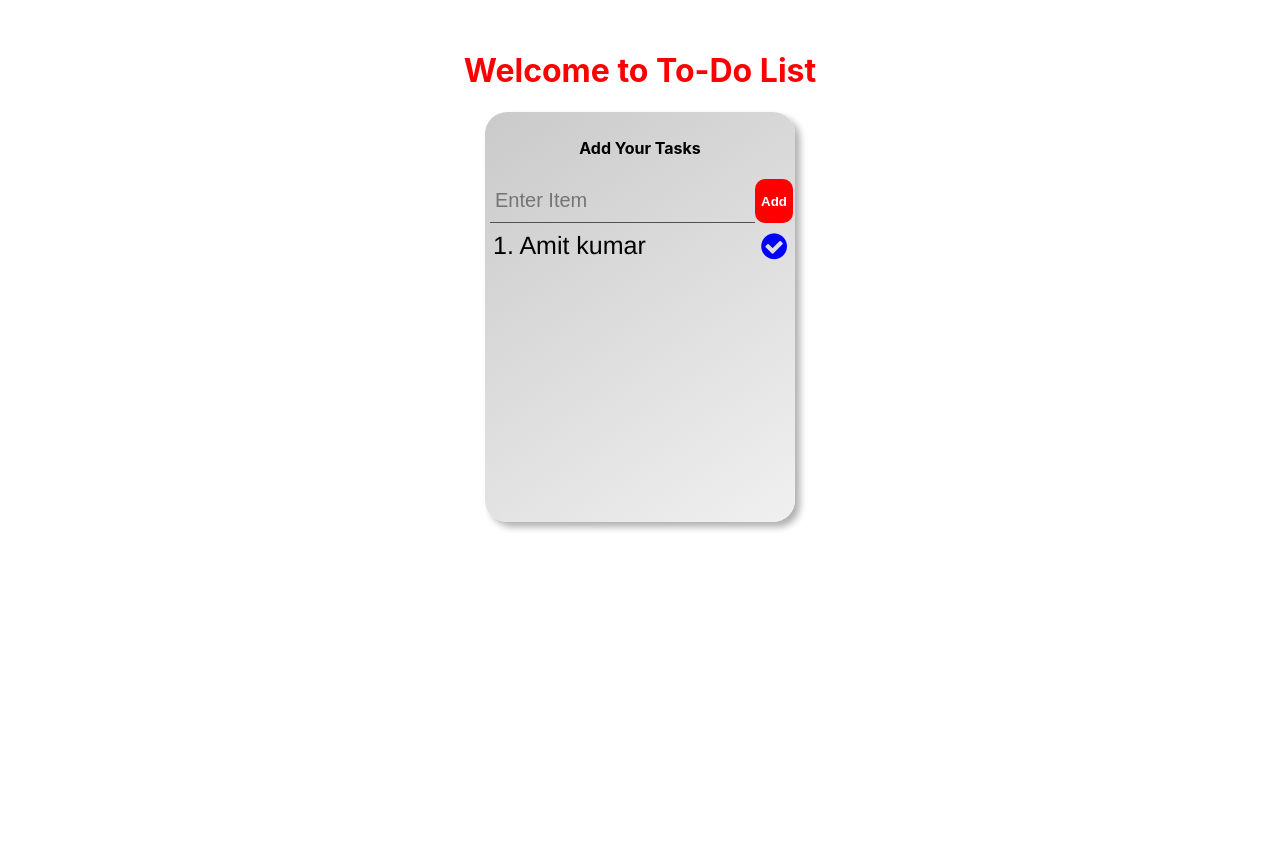
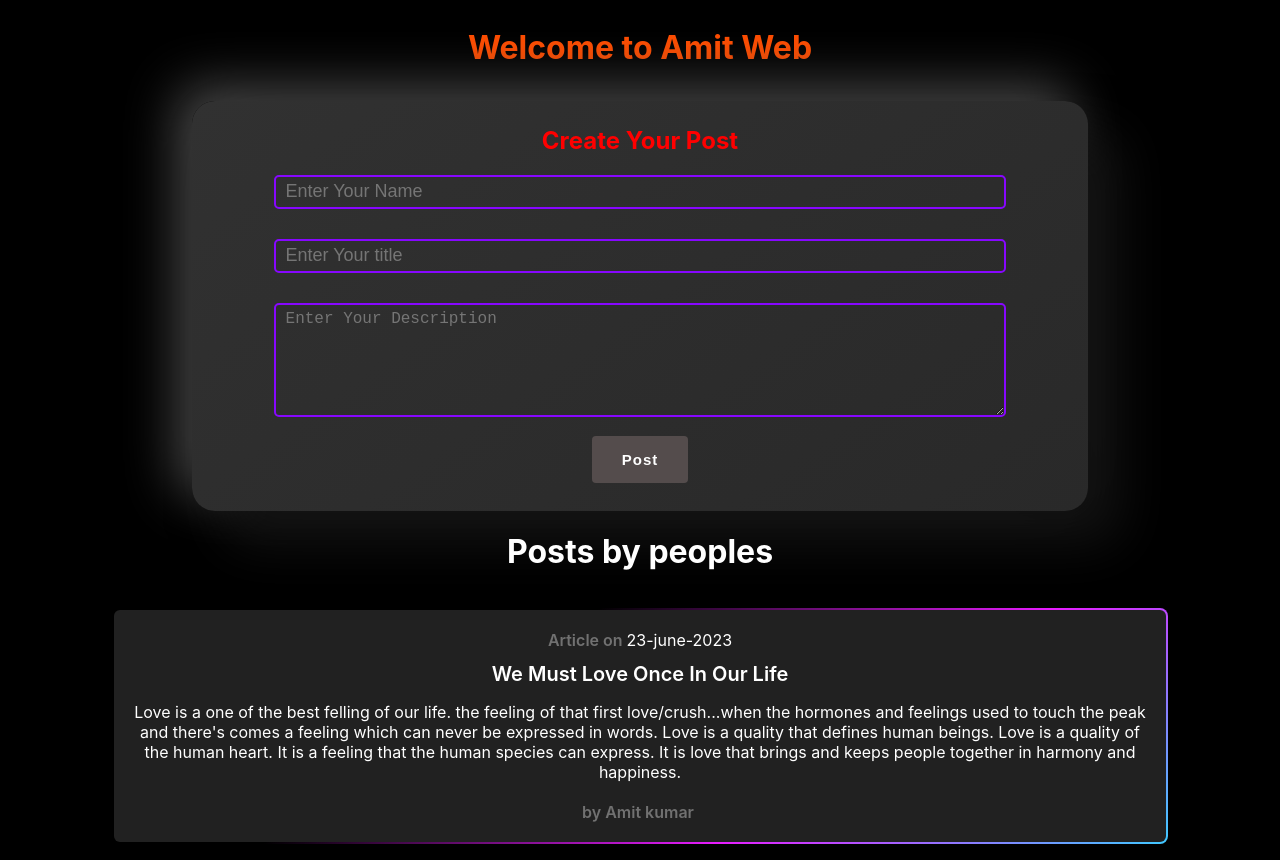
Before and after one commit to Amitkumar458/Share-Your-Thoughts, a React (Create React App) app: page / in a window 1280 px wide. Built offline with nearby package versions, Linux system fonts and the light colour scheme.

Commit message:
added posts feature

```diff
--- a/src/App.css
+++ b/src/App.css
@@ -32,7 +32,124 @@
   from {
     transform: rotate(0deg);
   }
+
   to {
     transform: rotate(360deg);
   }
 }
+
+.box {
+  border-radius: 23px;
+  background: linear-gradient(145deg, #313131, #292929);
+  box-shadow: 33px 33px 52px #121212,
+    -15px -15px 52px #4a4a4a;
+  margin-top: 12px;
+  width: 70%;
+}
+
+.btn2 {
+  color: #8707ff;
+  border: 2px solid #8707ff;
+  border-radius: 5px;
+  padding: 5px 10px;
+  width: 80%;
+  height: 20px;
+  margin-bottom: 30px;
+  color: white;
+  font-size: large;
+  background: transparent;
+ }
+
+ .btn2:active {
+  box-shadow: 2px 2px 15px #8707ff inset;
+ }
+
+.btn3 {
+  color: #8707ff;
+  border: 2px solid #8707ff;
+  border-radius: 5px;
+  padding: 5px 10px;
+  width: 80%;
+  height: 100px;
+  color: white;
+  font-size: large;
+  font-size: large;
+  background: transparent;
+ }
+
+ .btn3:active {
+  box-shadow: 2px 2px 15px #8707ff inset;
+ }
+
+.inputbox {
+  display: flex;
+  flex-direction: column;
+}
+
+.btn4 {
+  background-color: #544c4c;
+  border-radius: 4px;
+  color: #fff;
+  cursor: pointer;
+  padding: 15px 30px;
+  font-size: 15px;
+  font-weight: bold;
+  letter-spacing: 1px;
+  border: none;
+  margin: 15px;
+ }
+
+ .btn4:hover {
+  background-image: linear-gradient(90deg, #53cbef 0%, #dcc66c 50%, #ffa3b6 75%, #53cbef 100%);
+  animation: slidernbw 5s linear infinite;
+  color: #000;
+ }
+
+ @keyframes slidernbw {
+  to {
+   background-position: 20vw;
+  }
+ }
+
+ .card {
+  width: 80%;
+  padding: 20px;
+  color: white;
+  background: linear-gradient(#212121, #212121) padding-box,
+  linear-gradient(145deg, transparent 35%,#e81cff, #40c9ff) border-box;
+  border: 2px solid transparent;
+  border-radius: 8px;
+  display: flex;
+  flex-direction: column;
+  cursor: pointer;
+  transition: all 0.6s cubic-bezier(0.23, 1, 0.320, 1);
+  margin-top: 15px;
+}
+
+.card .main-content {
+  flex: 1;
+}
+
+.card .header span:first-child {
+  font-weight: 600;
+  color: #717171;
+  margin-right: 4px;
+}
+
+.card .heading {
+  font-size: 20px;
+  margin: 12px 0 16px;
+  font-weight: 600;
+}
+
+
+.card .footer {
+  font-weight: 600;
+  color: #717171;
+  margin-right: 4px;
+  margin-top: 20px;
+}
+
+.card:hover {
+  transform: scale(1.01);
+}
--- a/src/App.js
+++ b/src/App.js
@@ -1,9 +1,11 @@
 import './App.css';
-import ToDo from './feature/ToDoList/ToDo';
+// import ToDo from './feature/ToDoList/ToDo';
+import Posts from './feature/posts/Posts';
 function App() {
   return (
     <div className="App">
-      <ToDo/>
+      {/* <ToDo/> */}
+      <Posts/>
     </div>
   );
 }
--- a/src/App/store.js
+++ b/src/App/store.js
@@ -1,11 +1,13 @@
 import { configureStore } from "@reduxjs/toolkit";
 import counterReducer from '../feature/counter/counterSlice';
 import todoslice from "../feature/ToDoList/todoslice";
+import postSlice from "../feature/posts/postSlice";
 
 const store = configureStore({
     reducer:{
         counter:counterReducer,
-        todoslice:todoslice
+        todoslice:todoslice,
+        postSlice:postSlice
     }
 });
 
--- a/src/feature/ToDoList/Showlist.jsx
+++ b/src/feature/ToDoList/Showlist.jsx
@@ -5,10 +5,20 @@ import { deletelist } from './todoslice';
 const Showlist = () => {
   const dispatch = useDispatch();
   const list = useSelector((state) => state.todoslice);
+  let c = 0;
   return (
     <div className='listshow'>
         {list.map((item , id) => {
-            return <li className='lists' key={id}> {item.type === true ? <span>{id+1}. {item.name}</span> : <strike>{item.name}</strike>} <i onClick={() => {dispatch(deletelist({id:id , type:item.type , name:item.name}))}} className={item.type === true ? "fa fa-check-circle" : "fa fa-trash"} style={{fontSize:'30px' , color:'blue'}}></i></li>
+          if(item.type === true){
+            c++;
+            return <li className='lists' key={id}> <span>{c}. {item.name}</span> <i onClick={() => {dispatch(deletelist({id:id , type:item.type , name:item.name}))}} className="fa fa-check-circle button1" style={{fontSize:'30px' , color:'blue'}}></i></li>
+          }
+        })}
+        <div style={{textAlign:'center' , fontSize:'20px' , color:'red' , fontWeight:'600'}}>Tasks completed</div>
+        {list.map((item , id) => {
+          if(item.type === false){
+            return <li className='lists' key={id}> <strike>{item.name}</strike> <i onClick={() => {dispatch(deletelist({id:id , type:item.type , name:item.name}))}} className="fa fa-trash button1" style={{fontSize:'30px' , color:'blue'}}></i></li>
+          }
         })}
     </div>
   )
--- a/src/feature/ToDoList/todoslice.jsx
+++ b/src/feature/ToDoList/todoslice.jsx
@@ -1,12 +1,17 @@
 import { createSlice } from "@reduxjs/toolkit";
+
+if(localStorage.getItem('lists') === null){
+    localStorage.setItem('lists' , JSON.stringify([{name:"Example of Tasks" , type:true} , {name:"Tasks Completed" , type:false}]));
+}
 
 const todoSlice = createSlice({
     name:"listdata",
-    initialState:[{name:"Amit kumar" , type:true}],
+    initialState:JSON.parse(localStorage.getItem('lists')),
     reducers:{
         addlist:{
             reducer(state , action){
                 state.push(action.payload);
+                localStorage.setItem('lists' , JSON.stringify(state));
             },
             prepare(name , type){
                 return {
@@ -24,6 +29,7 @@ const todoSlice = createSlice({
                 state.splice(action.payload.id , 1);
                 state.push({name:action.payload.name , type:false});
             }
+            localStorage.setItem('lists' , JSON.stringify(state));
         },
         clearlist(state){
             state = [];
--- /dev/null
+++ b/src/feature/posts/Posts.jsx
@@ -0,0 +1,32 @@
+import React from 'react'
+import Showpost from './Showpost';
+import { useSelector } from 'react-redux';
+
+const Posts = () => {
+    const posts = useSelector((state) => state.postSlice);
+    console.log(posts);
+  return (
+    <div className='main'>
+        <h1 style={{color:"#ff4d00"}}>Welcome to Amit Web</h1>
+        <div className='box App'>
+            <h2 style={{color:"red"}}>Create Your Post</h2>
+            <form>
+                <input type="text" name="name" placeholder='Enter Your Name' className='btn2' required/>
+                <input type="text" name="title" placeholder='Enter Your title' className='btn2' required/>
+                <textarea type="text" name="description" placeholder='Enter Your Description' className='btn3' required/>
+                <div>
+                    <button type="submit" className='btn4'> Post </button>
+                </div>
+            </form>
+        </div>
+        <h1>
+            Posts by peoples
+        </h1>
+        {posts.map((item , id) => {
+            return <Showpost key={id} title={item.title} description={item.description} date={item.date} name={item.name}/>;
+        })}
+    </div>
+  )
+}
+
+export default Posts;
--- /dev/null
+++ b/src/feature/posts/Showpost.jsx
@@ -0,0 +1,23 @@
+import React from 'react'
+
+const Showpost = ({name , description , date , title}) => {
+    return (
+        <div class="card">
+            <div class="main-content">
+                <div class="header">
+                    <span>Article on</span>
+                    <span>{date}</span>
+                </div>
+                <p class="heading">{title}</p>
+                <div class="categories">
+                    {description}
+                </div>
+            </div>
+            <div class="footer">
+                by {name}
+            </div>
+        </div>
+    )
+}
+
+export default Showpost;
--- /dev/null
+++ b/src/feature/posts/postSlice.jsx
@@ -0,0 +1,20 @@
+import { createSlice } from "@reduxjs/toolkit";
+
+const initialState = [
+    {
+        name: "Amit kumar",
+        title: "We Must Love Once In Our Life",
+        description: "Love is a one of the best felling of our life. the feeling of that first love/crush...when the hormones and feelings used to touch the peak and there's comes a feeling which can never be expressed in words. Love is a quality that defines human beings. Love is a quality of the human heart. It is a feeling that the human species can express. It is love that brings and keeps people together in harmony and happiness.",
+        date: "23-june-2023"
+    }
+]
+
+const postSlice = createSlice({
+    name:'posts',
+    initialState,
+    reducers:{
+
+    }
+})
+
+export default postSlice.reducer;
--- a/src/index.css
+++ b/src/index.css
@@ -5,6 +5,8 @@ body {
     sans-serif;
   -webkit-font-smoothing: antialiased;
   -moz-osx-font-smoothing: grayscale;
+  background-color: black;
+  color: white;
 }
 
 code {
@@ -15,7 +17,7 @@ code {
 .main {
   height: 100vh;
   display: flex;
-  padding: 30px;
+  padding: 7px;
   flex-direction: column;
   align-items: center;
 }
@@ -24,11 +26,19 @@ code {
   padding: 5px;
   min-height: 400px;
   width: 300px;
+  overflow-y: auto;
   text-align: left;
-  border-radius: 22px;
+  border-radius: 20px;
   background: linear-gradient(145deg, #cacaca, #f0f0f0);
   box-shadow: 5px 5px 7px #b1b1b1,
     -5px -5px 7px #ffffff;
+}
+
+.button1 {
+  border-radius: 5px;
+  background: linear-gradient(145deg, #f18f8f, #f0f0f0);
+  box-shadow: 5px 5px 7px #b1b1b1,
+    -5px -5px 7px #c3fab2;
 }
 
 .group {
@@ -64,17 +74,15 @@ code {
 }
 
 .lists {
-  font-size: 25px;
   display: flex;
+  flex-wrap: wrap;
+  justify-content: space-between;
   margin: 3px;
-  justify-content: space-between;
+  font-size: 22px;
   font-family: 'Franklin Gothic Medium', 'Arial Narrow', Arial, sans-serif;
 }
 
 .listshow {
   padding-top: 5px;
+  width: 290;
 }
-
-.strikes{
-
-}
```
Also changed, not shown: 1 other file (tests, documents, lock files or other folders).
